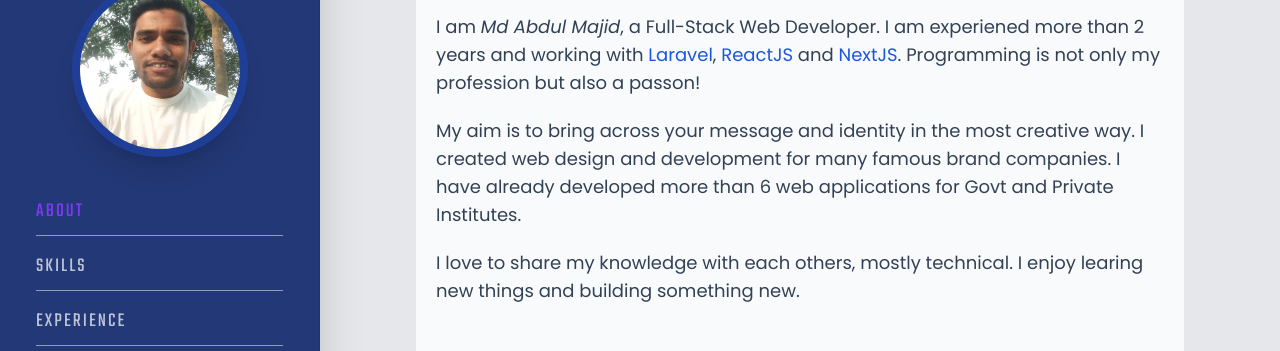
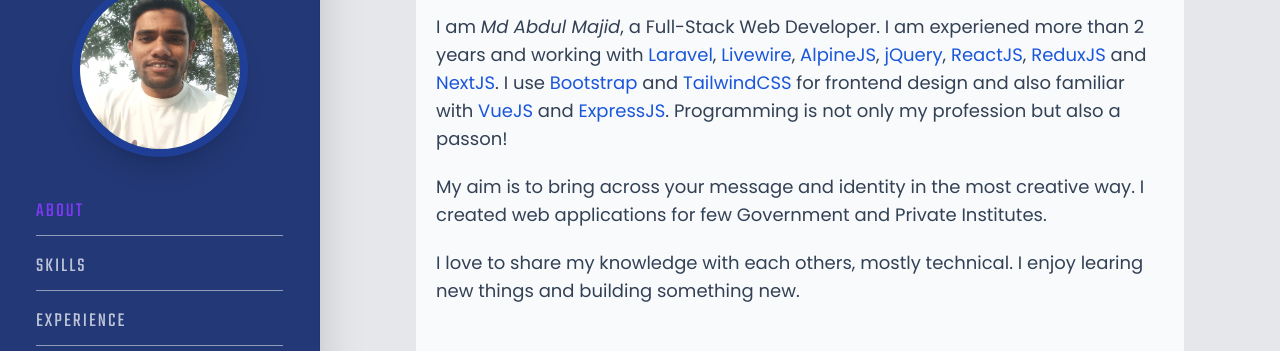
Before and after one commit to abdulmajidcse/resumee-portfolio-template, a website: page src/index.html in a window 1280 px wide. Shown: the part 141-492 px from the top of the page. Drawn offline with Linux system fonts and the light colour scheme.

Commit message:
about section update

```diff
--- a/src/index.html
+++ b/src/index.html
@@ -3,7 +3,7 @@
   <head>
     <meta charset="UTF-8" />
     <meta name="viewport" content="width=device-width, initial-scale=1.0" />
-    <title>Home - A Resume Portfolio Template</title>
+    <title>Abdul Majid - Full-Stack Web Developer</title>
     <link href="./dist/css/app.min.css" rel="stylesheet" />
     <link rel="stylesheet" href="./dist/fontawesome/css/all.min.css" />
     <script defer src="./dist/js/alpinejs.min.js"></script>
@@ -117,10 +117,34 @@
                 >Laravel</a
               >,
               <a
+                href="https://laravel-livewire.com"
+                target="_blank"
+                class="text-blue-700 hover:theme-text-color"
+                >Livewire</a
+              >,
+              <a
+                href="https://alpinejs.dev"
+                target="_blank"
+                class="text-blue-700 hover:theme-text-color"
+                >AlpineJS</a
+              >,
+              <a
+                href="https://jquery.com/"
+                target="_blank"
+                class="text-blue-700 hover:theme-text-color"
+                >jQuery</a
+              >,
+              <a
                 href="https://reactjs.org"
                 target="_blank"
                 class="text-blue-700 hover:theme-text-color"
                 >ReactJS</a
+              >,
+              <a
+                href="https://redux.js.org/"
+                target="_blank"
+                class="text-blue-700 hover:theme-text-color"
+                >ReduxJS</a
               >
               and
               <a
@@ -128,13 +152,39 @@
                 target="_blank"
                 class="text-blue-700 hover:theme-text-color"
                 >NextJS</a
+              >. I use
+              <a
+                href="https://getbootstrap.com/"
+                target="_blank"
+                class="text-blue-700 hover:theme-text-color"
+                >Bootstrap</a
+              >
+              and
+              <a
+                href="https://tailwindcss.com/"
+                target="_blank"
+                class="text-blue-700 hover:theme-text-color"
+                >TailwindCSS</a
+              >
+              for frontend design and also familiar with
+              <a
+                href="https://vuejs.org/"
+                target="_blank"
+                class="text-blue-700 hover:theme-text-color"
+                >VueJS</a
+              >
+              and
+              <a
+                href="https://expressjs.com/"
+                target="_blank"
+                class="text-blue-700 hover:theme-text-color"
+                >ExpressJS</a
               >. Programming is not only my profession but also a passon!
             </p>
             <p class="mb-5">
               My aim is to bring across your message and identity in the most
-              creative way. I created web design and development for many famous
-              brand companies. I have already developed more than 6 web
-              applications for Govt and Private Institutes.
+              creative way. I created web applications for few Government and
+              Private Institutes.
             </p>
             <p class="mb-5">
               I love to share my knowledge with each others, mostly technical. I
```
Also changed, not shown: src/dist/css/app.min.css.
